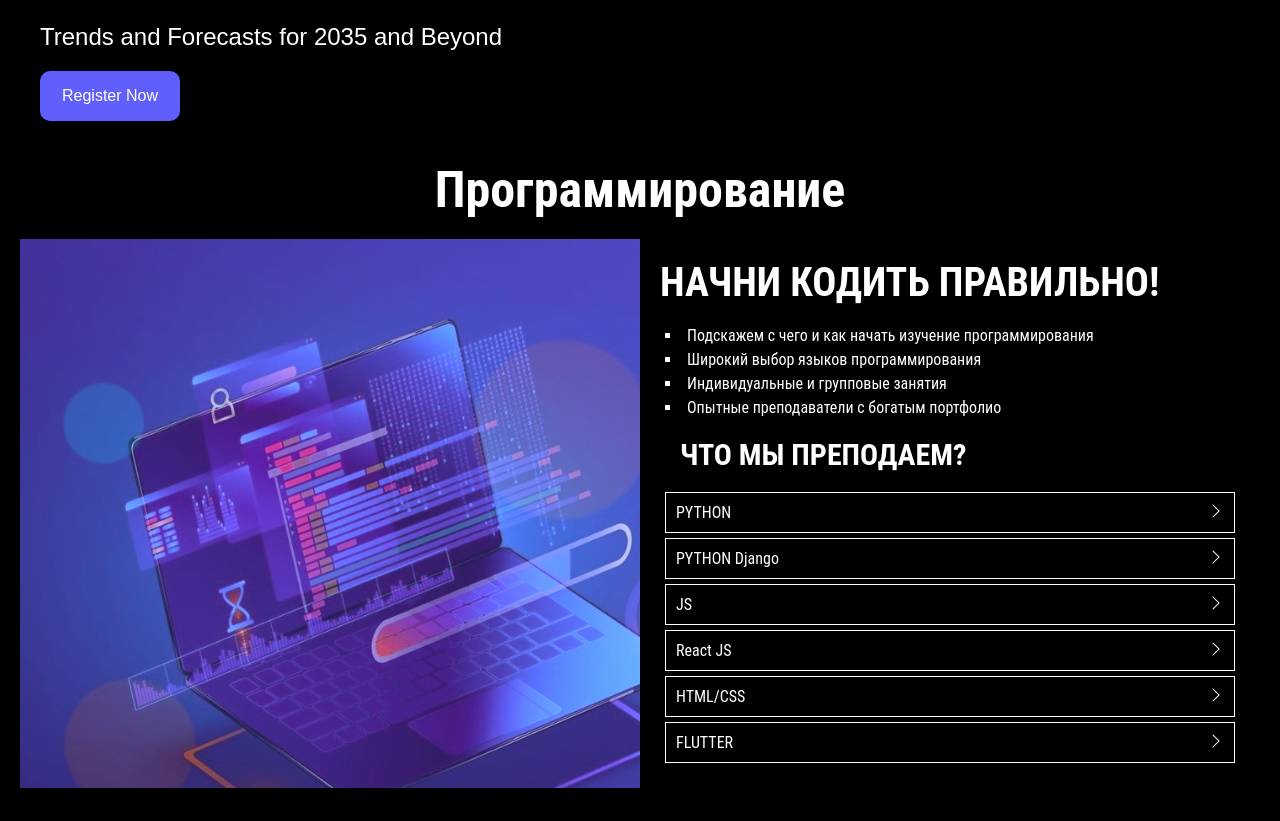
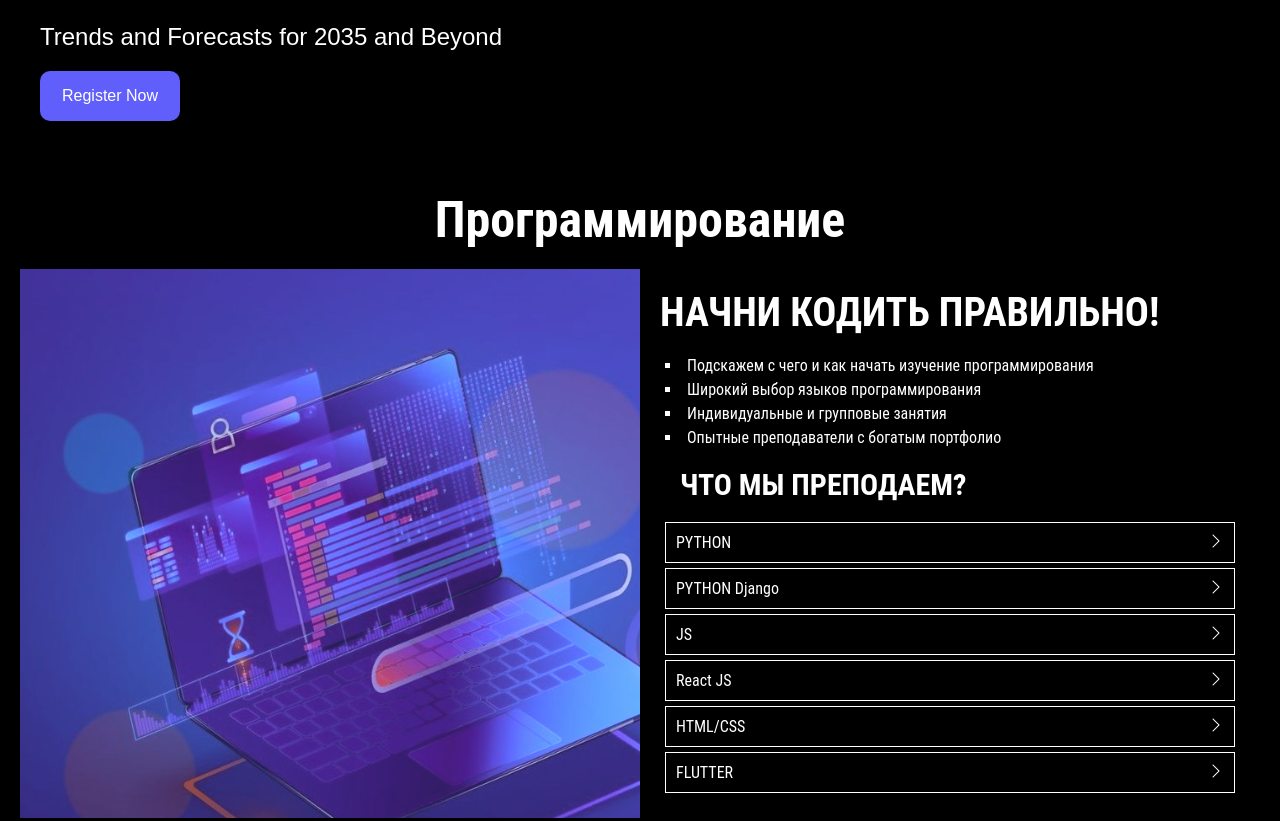
Before and after one commit to co1dsimens/Buzzthrough, a plain HTML site: page index.html in a window 1280 px wide. Shown: the part 599-1420 px from the top of the page. Drawn offline with nearby package versions, Linux system fonts and the light colour scheme.

Commit message:
Update style.css

```diff
--- a/style.css
+++ b/style.css
@@ -205,7 +205,7 @@ header{
 .course {
     color: #fff;
     padding: 20px;
-    margin-bottom: 20px;
+    margin: 30px 0;
 }
 .course_title {
     text-align: center;
```
